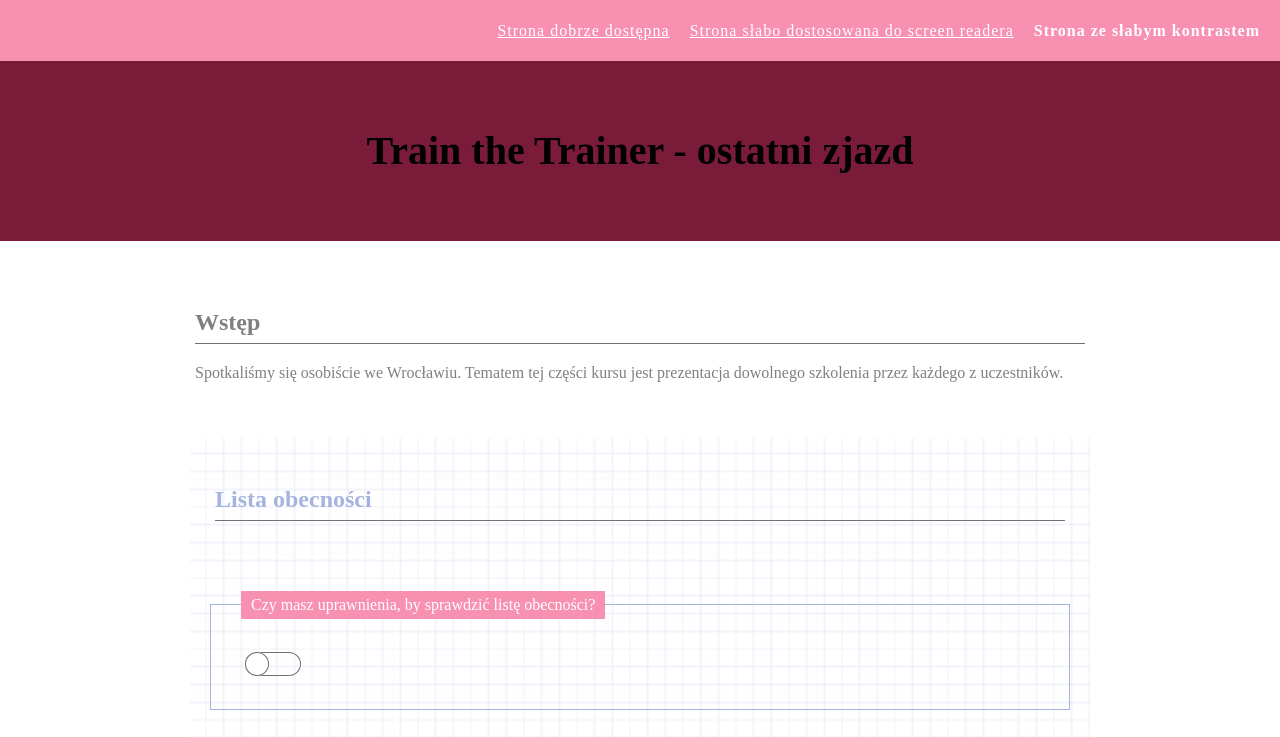
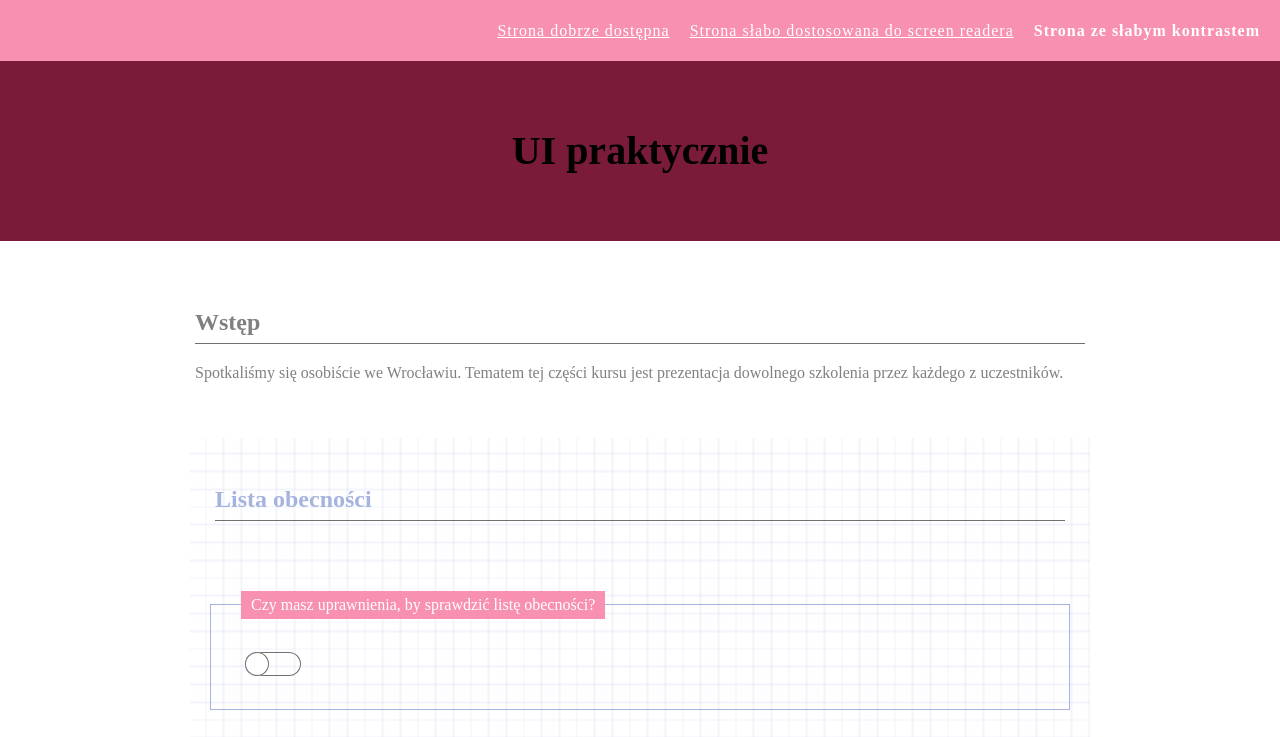
Before and after one commit to a-skowronek-jaskula/a-skowronek-jaskula, a plain HTML site: page slaby-kontrast.html in a window 1280 px wide. Shown: the top 737 px of the page. Drawn offline with Linux system fonts and the light colour scheme; a web font is replaced by a local one.

Commit message:
zanonimizowanie

```diff
--- a/slaby-kontrast.html
+++ b/slaby-kontrast.html
@@ -39,7 +39,7 @@
       </li>
     </ul>
 
-    <h1 style="color: black">Train the Trainer - ostatni zjazd</h1>
+    <h1 style="color: black">UI praktycznie</h1>
     <main>
       <div tabindex="0">
         <h2>Wstęp</h2>
```
